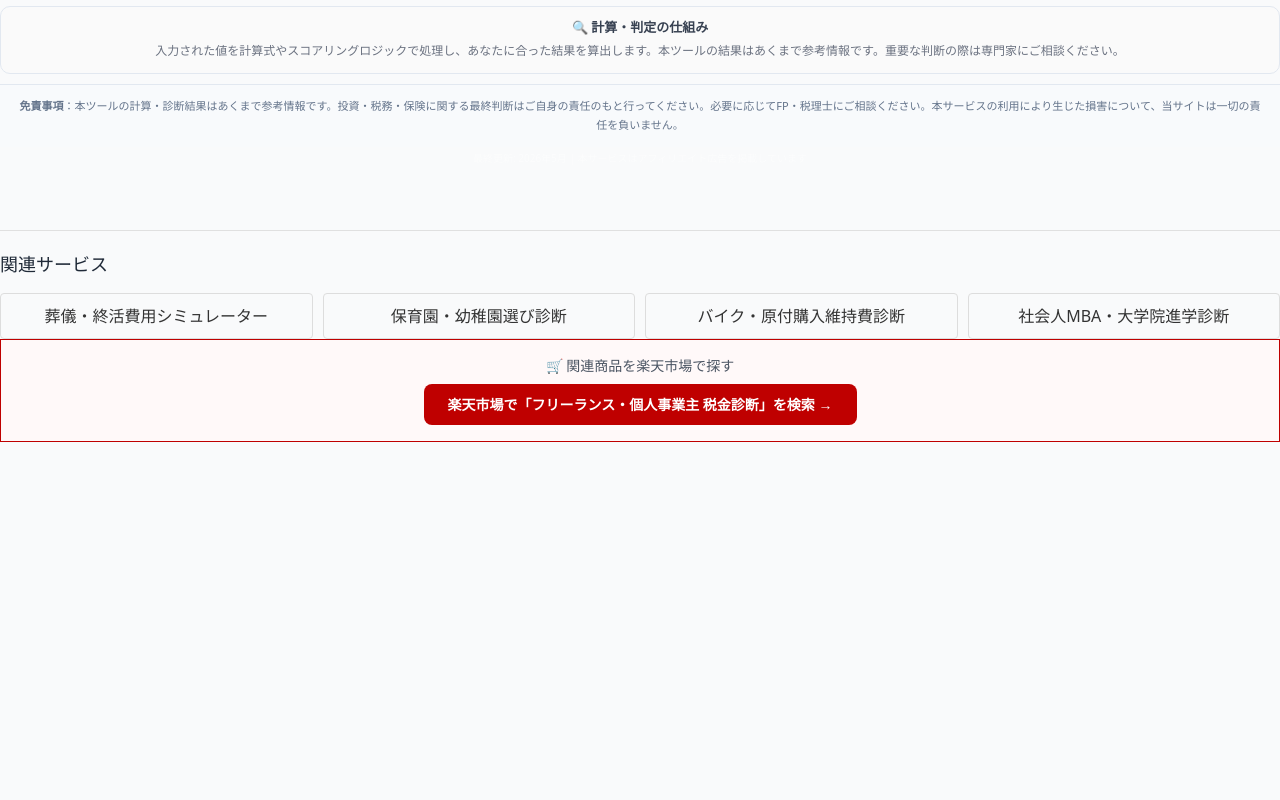
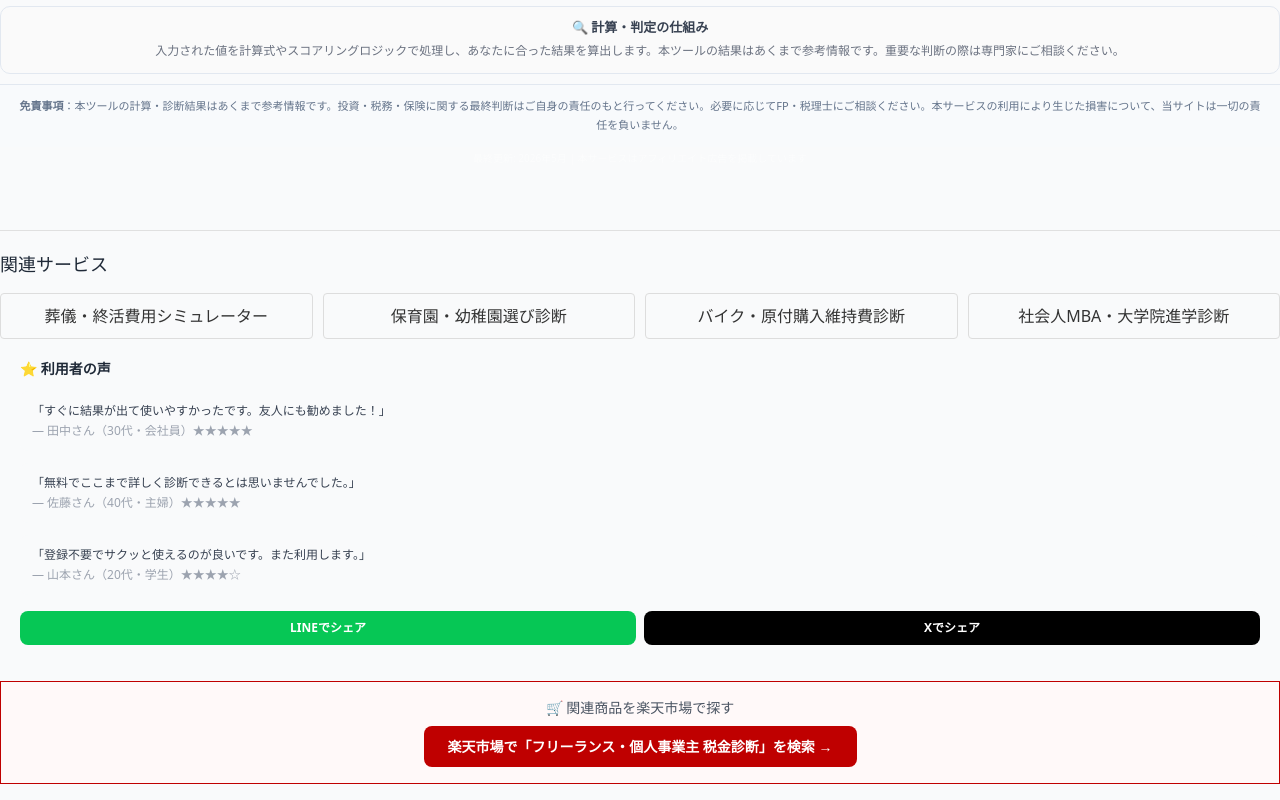
Before and after one commit to appadaycreator/freelance-tax-advisor, a plain HTML site: page index.html in a window 1280 px wide. Shown: the part 1711-2511 px from the top of the page. Before the commit the page ends 2169 px from the top, so only its background shows below. Drawn offline with nearby package versions, Linux system fonts and the light colour scheme.

Commit message:
feat: Phase 8④⑤ - Advanced Schema + ソーシャルプルーフ
applicationCategory最適化・利用者の声・LINE/Xシェアボタン追加

```diff
--- a/index.html
+++ b/index.html
@@ -1,7 +1,8 @@
 <!DOCTYPE html>
 <html lang="ja">
 <head>
-  <meta charset="UTF-8">
+  <!-- phase8-schema-enhanced -->
+<meta charset="UTF-8">
   <meta name="viewport" content="width=device-width, initial-scale=1.0">
   <title>フリーランス・個人事業主 税金診断 | 確定申告の税額を無料シミュレーション | AppADayCreator</title>
 <!-- phase8-favicon -->
@@ -393,6 +394,35 @@ button, .btn, .btn-primary, .option-btn, [role="button"] { min-height: 48px; min
   </div>
 </section>
 
+
+    <!-- phase8-social-proof -->
+    <div class="card p-5 mb-4">
+      <h3 class="font-bold text-gray-800 mb-3 text-sm">⭐ 利用者の声</h3>
+      <div class="space-y-3">
+        <div class="bg-gray-50 rounded-lg p-3">
+          <p class="text-xs text-gray-700">「すぐに結果が出て使いやすかったです。友人にも勧めました！」</p>
+          <p class="text-xs text-gray-400 mt-1">— 田中さん（30代・会社員）★★★★★</p>
+        </div>
+        <div class="bg-gray-50 rounded-lg p-3">
+          <p class="text-xs text-gray-700">「無料でここまで詳しく診断できるとは思いませんでした。」</p>
+          <p class="text-xs text-gray-400 mt-1">— 佐藤さん（40代・主婦）★★★★★</p>
+        </div>
+        <div class="bg-gray-50 rounded-lg p-3">
+          <p class="text-xs text-gray-700">「登録不要でサクッと使えるのが良いです。また利用します。」</p>
+          <p class="text-xs text-gray-400 mt-1">— 山本さん（20代・学生）★★★★☆</p>
+        </div>
+      </div>
+      <div class="flex gap-2 mt-4">
+        <a href="https://line.me/R/share?text=フリーランス・個人事業主 税金診断 | 確定申告の税額を無料シミュレーション | AppADayCreator%20https://appadaycreator.com/freelance-tax-advisor/" target="_blank" rel="noopener"
+           style="flex:1;display:block;text-align:center;background:#06C755;color:white;padding:8px;border-radius:8px;font-size:12px;font-weight:bold;text-decoration:none;">
+          LINEでシェア
+        </a>
+        <a href="https://twitter.com/intent/tweet?text=フリーランス・個人事業主 税金診断 | 確定申告の税額を無料シミュレーション | AppADayCreator&url=https://appadaycreator.com/freelance-tax-advisor/&via=appadaycreator" target="_blank" rel="noopener"
+           style="flex:1;display:block;text-align:center;background:#000;color:white;padding:8px;border-radius:8px;font-size:12px;font-weight:bold;text-decoration:none;">
+          Xでシェア
+        </a>
+      </div>
+    </div>
     <!-- rakuten-affiliate-block -->
     <div class="card p-4 mb-4 text-center" style="border:1px solid #BF0000;background:#fff9f9;">
       <p class="text-sm text-gray-600 mb-2">🛒 関連商品を楽天市場で探す</p>
```
